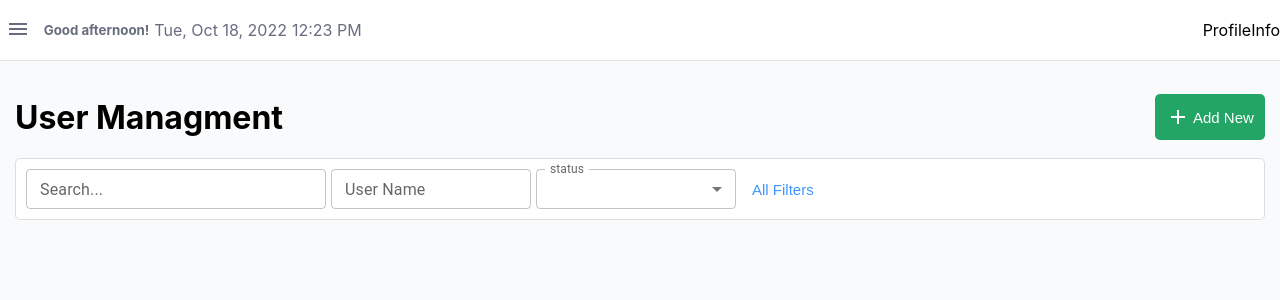
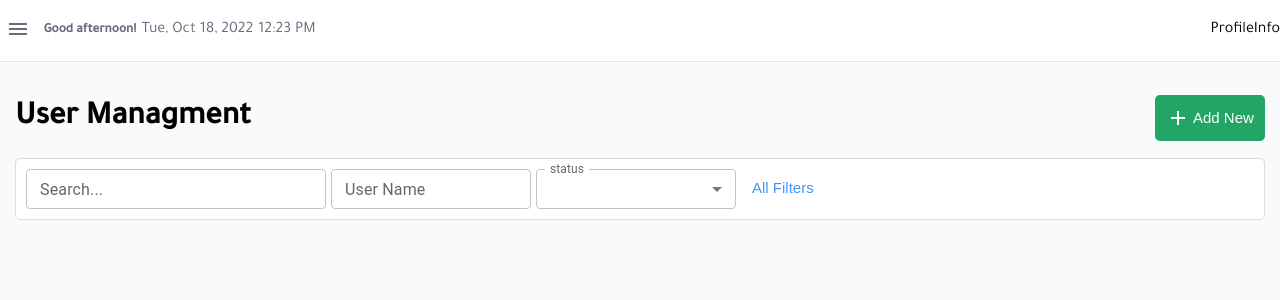
Before and after one commit to Hanan88/renosystems-task, a React (Create React App) app: page / in a window 1280 px wide. Shown: the top 300 px of the page. Built offline with nearby package versions, Linux system fonts and the light colour scheme.

Commit message:
Add: Font

```diff
--- a/public/index.html
+++ b/public/index.html
@@ -24,6 +24,12 @@
       work correctly both with client-side routing and a non-root public URL.
       Learn how to configure a non-root public URL by running `npm run build`.
     -->
+    <link rel="preconnect" href="https://fonts.googleapis.com" />
+    <link rel="preconnect" href="https://fonts.gstatic.com" crossorigin />
+    <link
+      href="https://fonts.googleapis.com/css2?family=Tajawal:wght@300;400;500&display=swap"
+      rel="stylesheet"
+    />
     <title>React App</title>
   </head>
   <body>
--- a/src/index.css
+++ b/src/index.css
@@ -1,11 +1,12 @@
 body {
   margin: 0;
-  font-family: -apple-system, BlinkMacSystemFont, "Segoe UI", "Roboto", "Oxygen",
+  /* font-family: -apple-system, BlinkMacSystemFont, "Segoe UI", "Roboto", "Oxygen",
     "Ubuntu", "Cantarell", "Fira Sans", "Droid Sans", "Helvetica Neue",
-    sans-serif;
+    sans-serif; */
   -webkit-font-smoothing: antialiased;
   -moz-osx-font-smoothing: grayscale;
   background-color: #f8fafb;
+  font-family: 'Tajawal', sans-serif;
 }
 
 code {
```
